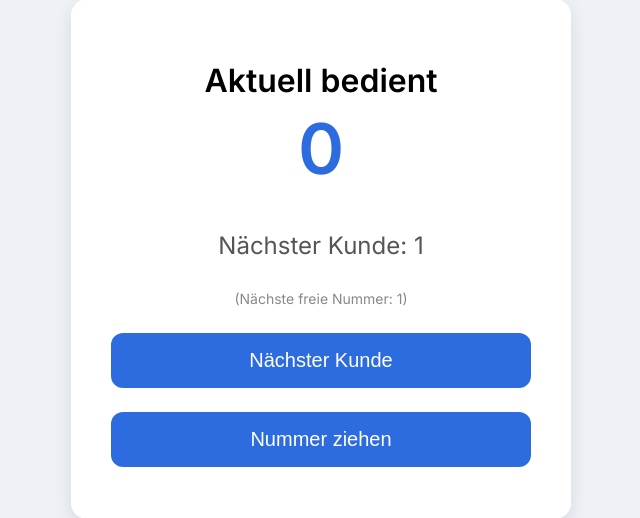
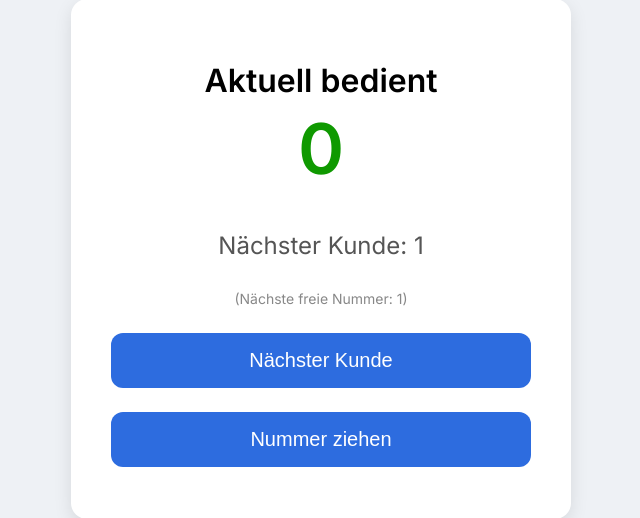
Before and after one commit to kevin-hsm/tafel_nummerziehung, a Flask app: page /admin in a window 1280 px wide. Shown: the part 141-659 px from the top of the page, without its empty margins (319-959 px from the left). Run offline with Flask 3, Linux system fonts and the light colour scheme; data comes from the database, SQL or seed files in the repository.

Commit message:
Update admin.html

```diff
--- a/templates/admin.html
+++ b/templates/admin.html
@@ -36,7 +36,7 @@
         .current {
             font-size: 70px;
             font-weight: 700;
-            color: #2d6cdf;
+            color: #0f9900;
             margin: 0 0 40px 0;
         }
         button {
```
